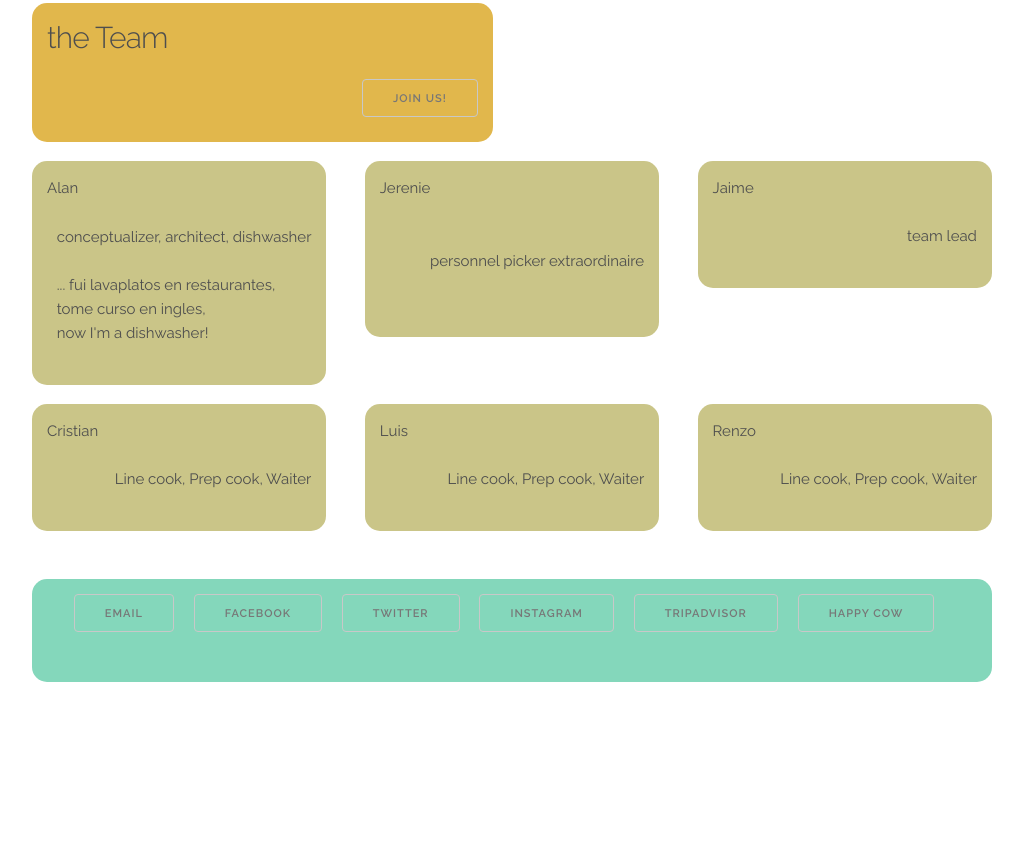
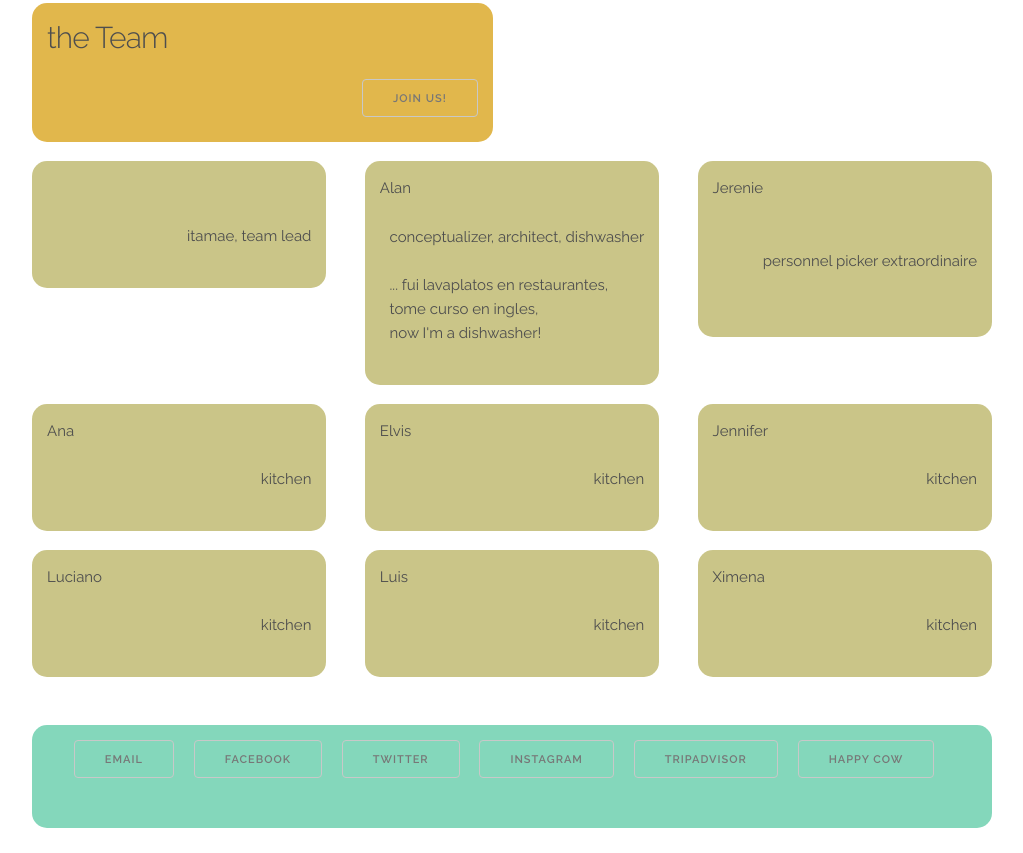
Before and after one commit to ElBudaProfano/elbudaprofano.com, a plain HTML site: page index.html in a window 1280 px wide. Shown: the part 1857-2710 px from the top of the page, without its empty margins (128-1151 px from the left). Before the commit the page ends 2564 px from the top, so only its background shows below. Drawn offline with Linux system fonts and the light colour scheme.

Commit message:
orgasmic

```diff
--- a/index.html
+++ b/index.html
@@ -39,7 +39,7 @@
   <div class="container">
     <div class="row">
       <div class="one-half column" style="margin-top: 15%">
-        <h5>'cause no one else will</h5>
+        <h5>orgasmic</h5>
 
 
         <p>Enjoyed by vegans, vegetarians, pescetarians and carnivores alike, our vegan sushi menu has been designed by Peruvian Master Chef Jim Daniel Echevarría to surprise and delight the senses.</p>
@@ -163,6 +163,12 @@
     <div class="row">
   <!-- -->
       <div class="one-third column" style="margin-top: 2%">
+        <p class="u-pull-left">   </p>
+        <p class="u-pull-right">
+								<br><br> itamae, team lead </p>
+      </div>
+  <!-- -->
+      <div class="one-third column" style="margin-top: 2%">
         <p class="u-pull-left">Alan </p>
         <p class="u-pull-right">conceptualizer, architect, dishwasher
 								<br><br>... fui lavaplatos en restaurantes, <br>tome curso en ingles, <br>now I'm a dishwasher!</p>
@@ -173,33 +179,49 @@
         <p class="u-pull-right"><br>personnel picker extraordinaire
 								<br><br>  </p>
       </div>
-  <!-- -->
-      <div class="one-third column" style="margin-top: 2%">
-        <p class="u-pull-left">Jaime   </p>
-        <p class="u-pull-right">
-								<br><br> team lead </p>
-      </div>
     </div>
 
   <!-- Team 2nd row -->
     <div class="row">
   <!-- -->
       <div class="one-third column" style="margin-top: 2%">
-        <p class="u-pull-left">Cristian  </p>
+        <p class="u-pull-left">Ana  </p>
         <p class="u-pull-right">
-								<br><br> Line cook, Prep cook, Waiter </p>
+								<br><br> kitchen </p>
+      </div>
+  <!-- -->
+      <div class="one-third column" style="margin-top: 2%">
+        <p class="u-pull-left">Elvis </p>
+        <p class="u-pull-right">
+								<br><br> kitchen </p>
+      </div>
+  <!-- -->
+      <div class="one-third column" style="margin-top: 2%">
+        <p class="u-pull-left">Jennifer  </p>
+        <p class="u-pull-right">
+								<br><br> kitchen </p>
+      </div>
+    </div>
+
+  <!-- Team 3rd row -->
+    <div class="row">
+  <!-- -->
+      <div class="one-third column" style="margin-top: 2%">
+        <p class="u-pull-left">Luciano  </p>
+        <p class="u-pull-right">
+								<br><br> kitchen </p>
       </div>
   <!-- -->
       <div class="one-third column" style="margin-top: 2%">
         <p class="u-pull-left">Luis </p>
         <p class="u-pull-right">
-								<br><br> Line cook, Prep cook, Waiter </p>
+								<br><br> kitchen </p>
       </div>
   <!-- -->
       <div class="one-third column" style="margin-top: 2%">
-        <p class="u-pull-left">Renzo  </p>
+        <p class="u-pull-left">Ximena  </p>
         <p class="u-pull-right">
-								<br><br> Line cook, Prep cook, Waiter </p>
+								<br><br> kitchen </p>
       </div>
     </div>
 
```
